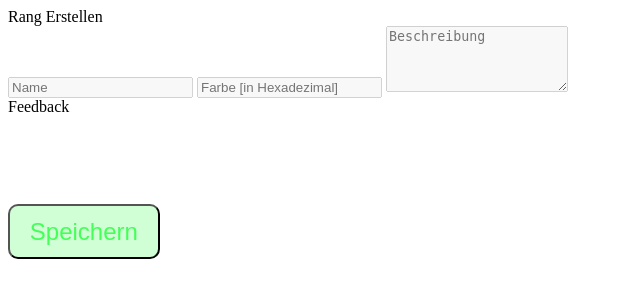
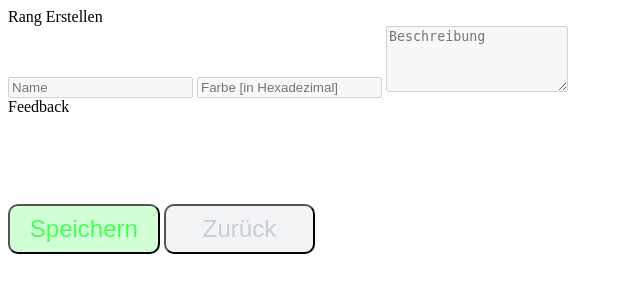
Before and after one commit to DEV-Dome/Klanus, a PHP site: page /pages/projekt/modules/rang/page/createRang.php in a window 1280 px wide. Shown: the top 300 px of the page, without its empty margins (0-640 px from the left). Run offline with PHP 8.4, Linux system fonts and the light colour scheme; the visitor is signed in with stand-in values (Sample User, id 1); data that the repository does not hold is empty.

Commit message:
Kleine Design Anpassungen

```diff
--- a/acp/css/rang/rang.css
+++ b/acp/css/rang/rang.css
@@ -67,7 +67,7 @@
 
     width: 12% !important;
     border-radius: 10px !important;
-    height: 7%;
+    height: 50px;
 
     font-size: 150%;
 
--- a/pages/projekt/modules/rang/css/main.css
+++ b/pages/projekt/modules/rang/css/main.css
@@ -19,8 +19,17 @@
    height: 75% !important;
    font-size: 180% !important;
 }
+.buttonBack {
+    background-color: rgba(199, 205, 216, 0.25) !important;
+    color: #C7CDD8 !important;
+}
+.button {
+    margin-bottom: 2%;
+}
+
+
 @media only screen and (max-width: 715px) {
     .newRangButton {
-        display: none;
+        /*display: none;*/
     }
 }
--- /dev/null
+++ b/pages/projekt/modules/rang/css/main_tablet.css
@@ -0,0 +1,8 @@
+@media only screen and (min-width: 426px) and (max-width: 1270px) {
+    .rangUbersichtName {
+        width: 35% !important;
+    }
+    .button {
+        width: 12%;
+    }
+}
--- a/pages/projekt/modules/rang/index.php
+++ b/pages/projekt/modules/rang/index.php
@@ -18,6 +18,7 @@ $prang = new projektRang($_SESSION['PRang'], $pdo)
 <link href="acp/css/rang/rang.css" rel="stylesheet">
 <link href="acp/css/rang/rang_handy.css" rel="stylesheet">
 <link href="pages/projekt/modules/rang/css/main.css" rel="stylesheet">
+<link href="pages/projekt/modules/rang/css/main_tablet.css" rel="stylesheet">
 
 <div class="headline_conatiner" >
     Rang verwaltung  <?php if($prang->hasPermission("rang.new") || $rang->hasPermission("all.rang.new")) { ?> <button onclick="loadProjektUnderPage('rang', 'createRang.php')" class="rangUbersichtName newRangButton" style="">Neuen Rang</button><?php } ?>
--- a/pages/projekt/modules/rang/page/createRang.php
+++ b/pages/projekt/modules/rang/page/createRang.php
@@ -45,6 +45,8 @@ if(isset($_GET["id"])){
 <link href="acp/css/rang/rang.css" rel="stylesheet">
 <link href="acp/css/rang/rang_handy.css" rel="stylesheet">
 <link href="acp/css/rang/rang_tablet.css" rel="stylesheet">
+<link href="pages/projekt/modules/rang/css/main.css" rel="stylesheet">
+<link href="pages/projekt/modules/rang/css/main_tablet.css" rel="stylesheet">
 
 <div class="headline_conatiner" >
     Rang Erstellen
@@ -99,10 +101,8 @@ if(isset($_GET["id"])){
 
     <div class="feedback_hub" id="feedback_hub">Feedback</div>
 
+
     <?php if($id == null) {?><button onclick="addRang(document.getElementById('name').value, document.getElementById('beschreibung').value, document.getElementById('color').value)" class="button buttonSave">Speichern</button><?php }?>
     <?php if($id != null) {?><button onclick="updateRang(document.getElementById('name').value, document.getElementById('beschreibung').value, <?php echo $id?> , document.getElementById('color').value)" class="button buttonSave">Ändern</button><?php }?>
-
-
-
+    <button class="button buttonSave buttonBack">Zurück</button>
 </div>
-</div>
```
Also changed, not shown: acp/css/classes.css (+5 -5 lines).
